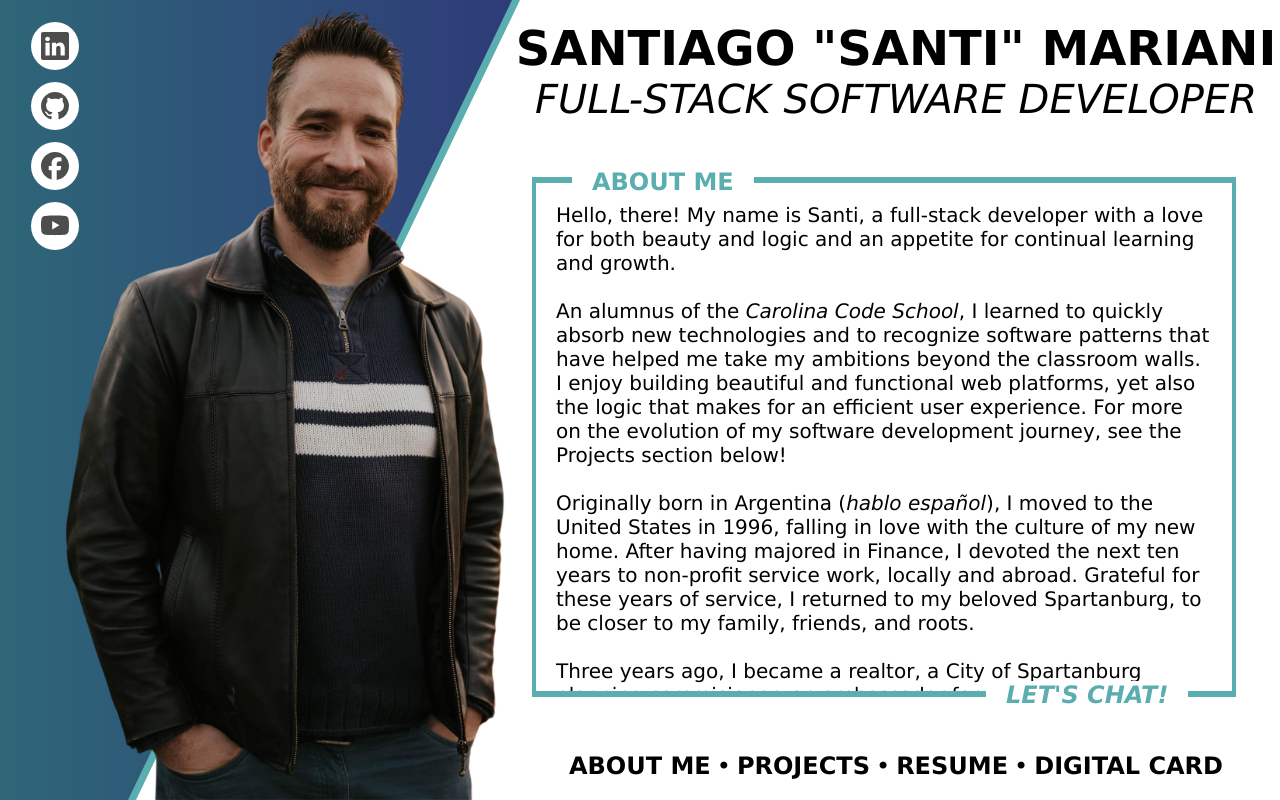
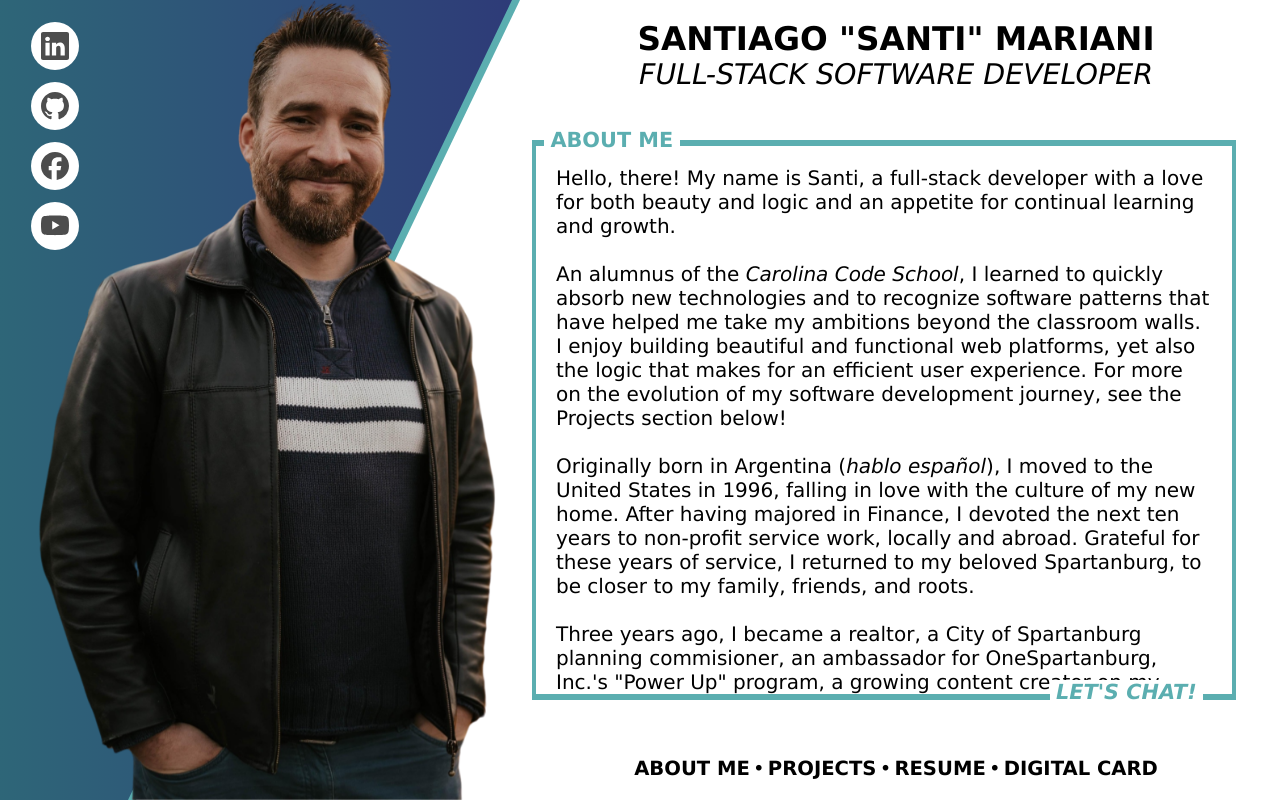
Before and after one commit to santimariani/portfolio, a React (Vite) app: page / in a window 1280 px wide. Built offline with nearby package versions, Linux system fonts and the light colour scheme.

Commit message:
resizing rought draft

```diff
--- a/src/CSS/App.css
+++ b/src/CSS/App.css
@@ -34,7 +34,7 @@ p {
   overflow: hidden;
 }
 
-@media (max-width: 700px) {
+@media (max-width: 1000px) {
   body {
     margin: 0;
     padding: 0;
@@ -49,13 +49,4 @@ p {
     position: relative;
     overflow: hidden;
   }
-  .example-2 {
-    display: flex;
-    justify-content: center;
-    align-items: center;
-    flex-direction: row;
-    position: absolute;
-    transform: translate(20%, 80%);
-    z-index: 7;
-  }
 }
--- a/src/CSS/ContentArea.css
+++ b/src/CSS/ContentArea.css
@@ -5,7 +5,7 @@
   flex-direction: column;
   justify-content: center;
   text-align: center;
-  justify-content: space-between;
+  justify-content: start;
   position: relative;
 }
 
@@ -14,31 +14,38 @@ header {
   flex-direction: column;
   padding-top: 2.5vh;
   text-align: center;
+  height: 15vh;
+  max-height: 25vh;
 }
 
 h1 {
   width: auto;
   position: absolute;
-  transform: translate(7.5vh, 21vh);
+  top: 16vh;
+  left: 2.5vw;
   background-color: white;
   color: rgb(91, 174, 176);
   margin: 0;
-  padding: 0px 2.5vh;
+  padding-left: .5vw;
+  padding-right: .5vw;
   z-index: 5;
-  font-size: 3vh;
+  font-size: calc(1vh + 1vw);
+  height: 3vh;
   white-space: nowrap;
 }
 
 h2 {
   position: absolute;
-  right: 11.5%;
-  bottom: 11.5%;
+  bottom: 2vh;
+  left: 9.5vw;
   background-color: white;
   color: rgb(91, 174, 176);
   margin: 0;
-  padding: 0px 2.5vh;
+  padding-left: .5vw;
+  padding-right: .5vw;
   z-index: 5;
-  font-size: 3vh;
+  font-size: calc(1vh + 1vw);
+  height: 3vh;
   font-style: italic;
 }
 
@@ -68,19 +75,30 @@ h2:hover::after {
 }
 
 #name {
-  font-size: 6vh;
+  font-size: calc(2vh + 1.3vw);
   font-weight: bolder;
+  min-width: 60vw;
+  max-width: 60vw;
+  max-height: 15vw;
+  white-space: nowrap;
+  overflow: hidden;
+  text-overflow: ellipsis;
 }
 
 #title {
-  font-size: 5vh;
+  font-size: calc(1.8vh + 1.1vw);
   font-style: italic;
+  max-width: 60vw;
+  max-height: 10vw;
+  white-space: nowrap;
+  overflow: hidden;
+  text-overflow: ellipsis;
 }
 
 #mainContent {
   display: flex;
   flex-direction: column;
-  height: 65vh;
+  height: 70vh;
   width: 55vw;
   box-sizing: border-box;
   padding: 2.5vh;
@@ -96,11 +114,11 @@ h2:hover::after {
 }
 
 #contactButton {
-  position: absolute;
   font-weight: bold;
   text-decoration: none;
-  right: 11vh;
-  bottom: 11.15vh;
+  position: fixed;
+  right: 25%;
+  bottom: 10vh;
   color: #fff;
   padding: 1vh 2vh;
   white-space: nowrap;
@@ -123,9 +141,11 @@ footer {
   flex-direction: column;
   padding-bottom: 2.5vh;
   text-align: center;
+  justify-content: end;
+  height: 10vh;
 }
 
-@media (max-width: 700px) {
+@media (max-width: 1000px) {
   #contentArea {
     height: 81vh;
     width: 100vw;
@@ -148,17 +168,27 @@ footer {
     flex-direction: column;
     text-align: center;
     z-index: 5;
+    max-height: none;
   }
   #name {
+    min-width: none;
+    max-width: none;
+    max-height: none;
+    transform: translateY(-1vh);
     width: 100vw;
-    font-size: 5.5vw;
+    font-size: calc(2vh + 1.3vw);
     font-weight: bolder;
     color: white;
   }
 
   #title {
+    min-width: none;
+    max-width: none;
+    max-height: none;
+    transform: translateY(-1vh);
+
     width: 100vw;
-    font-size: 4.5vw;
+    font-size: calc(1.8vh + 1.1vw);
     font-style: italic;
     color: rgb(215, 235, 227);
     z-index: 4;
@@ -178,6 +208,7 @@ footer {
     align-items: center;
     font-size: 2vh;
     padding: 2.5vh;
+    box-sizing: border-box;
     transform: none;
   }
 
@@ -211,6 +242,7 @@ footer {
 
   h1 {
     top: 17.5vh;
+    left:auto;
     height: 2.5vh;
     width: auto;
     background-color: white;
@@ -226,7 +258,6 @@ footer {
   }
 
   h2 {
-    transform: none;
     left: 50%;
     transform: translateX(-50%);
     width: auto;
@@ -252,5 +283,7 @@ footer {
     text-align: center;
     align-items: center;
     padding: 0;
+    justify-content: left;
+
   }
 }
--- a/src/CSS/DigitalCard.css
+++ b/src/CSS/DigitalCard.css
@@ -35,7 +35,7 @@
   background-color: rgb(46, 59, 120);
 }
 
-@media (max-width: 700px) {
+@media (max-width: 1000px) {
   #digitalCardTitle {
     width: 75%;
     text-align: center;
--- a/src/CSS/ImageSide.css
+++ b/src/CSS/ImageSide.css
@@ -29,15 +29,19 @@
 
 .imageWrapper {
   position: relative;
-  display: inline-block;
+  display: flex;
+  z-index: 3;
+  align-items: flex-end;
 }
 
 #santiImage {
-  position: absolute;
-  height: 100vh;
-  width: 75vh;
+  height: auto;
+  max-height: 100vh;
+  max-width: 40vw;
+  object-fit: contain;
+
   z-index: 3;
-  transform: translateX(-12.5vh);
+  transform: translateX(-5vw);
   will-change: filter;
   transition: filter 300ms;
 }
@@ -71,7 +75,7 @@
   visibility: visible;
 }
 
-@media (max-width: 700px) {
+@media (max-width: 1000px) {
   #santiImage {
     display: none;
   }
@@ -105,7 +109,6 @@
     clip-path: none;
     z-index: 5;
     transform: translateX(0vh);
-    box-shadow: 0vh .5vh 1vh rgba(0, 0, 0, 0.461);
-
+    box-shadow: 0vh 0.5vh 1vh rgba(0, 0, 0, 0.461);
   }
 }
--- a/src/CSS/NavBar.css
+++ b/src/CSS/NavBar.css
@@ -1,5 +1,5 @@
 .navbar {
-  font-size: 3vh;
+  font-size: calc(1.25vh + .75vw);
   font-weight: bold;
   list-style-type: none;
   padding: 0;
@@ -20,7 +20,7 @@
 .navbar a {
   text-decoration: none; /* Remove underline */
   color: inherit; /* Use the inherited text color */
-  padding: 0.75vh; /* Optional: Add some padding around the link */
+  padding: 0.4vh; /* Optional: Add some padding around the link */
 }
 
 .navbar a:hover {
@@ -31,11 +31,11 @@ ul {
   list-style: none;
 }
 
-@media (max-width: 700px) {
+@media (max-width: 1000px) {
   .navbar {
     width: 100vw !important;
     height: 4vh;
-    font-size: 3vw;
+    font-size: calc(1.25vh + .75vw);
     font-weight: bold;
     list-style-type: none;
     padding: 0;
--- a/src/CSS/Projects.css
+++ b/src/CSS/Projects.css
@@ -176,7 +176,7 @@
   font-style: italic;
 }
 
-@media (max-width: 700px) {
+@media (max-width: 1000px) {
   #overalGrid {
     width: 100vw;
     height: 100vh;
--- a/src/CSS/SocialMedia.css
+++ b/src/CSS/SocialMedia.css
@@ -101,7 +101,7 @@
   background-color: #ff0000;
 }
 
-@media (max-width: 700px) {
+@media (max-width: 1000px) {
   .example-2 {
     position: fixed;
     top: 10vh;
--- a/src/Components/ContentArea.jsx
+++ b/src/Components/ContentArea.jsx
@@ -43,15 +43,16 @@ const ContentArea = () => {
         <p id="title">FULL-STACK SOFTWARE DEVELOPER</p>
       </header>
       <h1>{boxTitle}</h1>
-      <div id="contactButton">
-        <Link to="/contact-me">
-          <h2>LET'S CHAT!</h2>
-        </Link>
-      </div>
+
       <section id="mainContent">
         <AllRoutes />
       </section>
       <footer>
+        <div id="contactButton">
+          <Link to="/contact-me">
+            <h2>LET'S CHAT!</h2>
+          </Link>
+        </div>
         <NavBar />
       </footer>
     </section>
```
Also changed, not shown: src/assets/santiTransparent.png.
